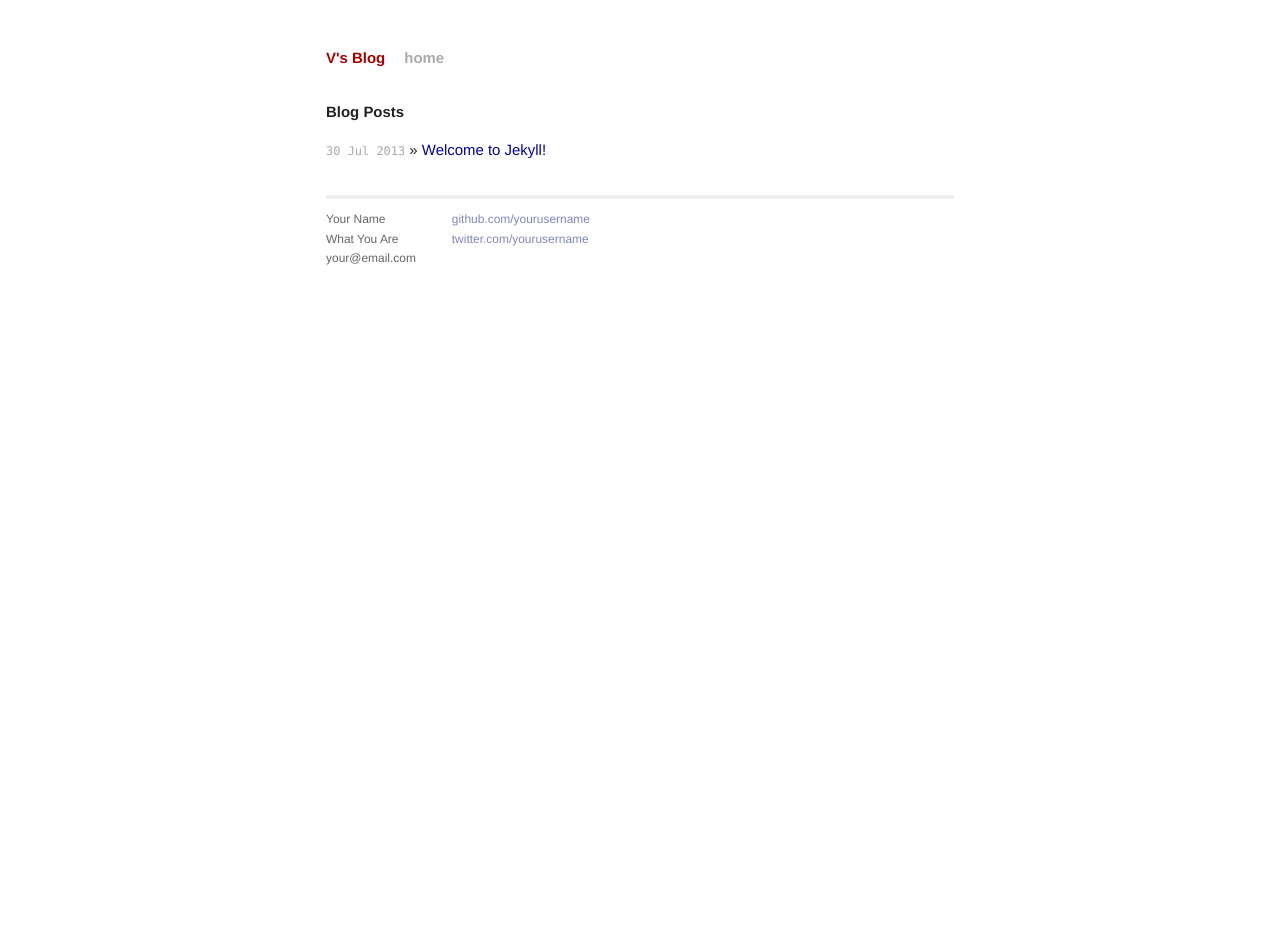
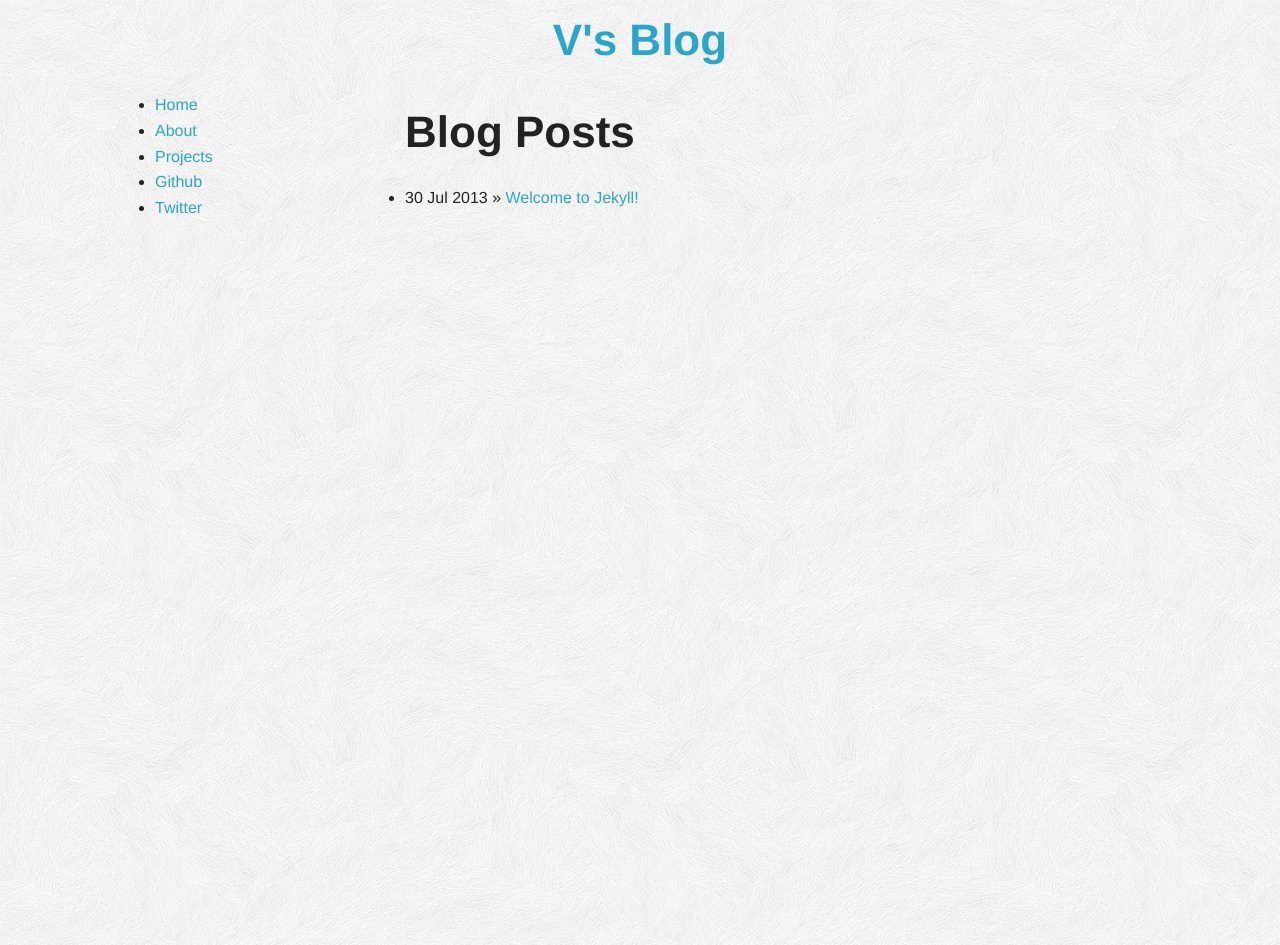
Before and after one commit to v/v.github.io, a Jekyll site: the page built from index.html, in a window 1280 px wide. Built offline with Jekyll 4.4.1, drawn with Linux system fonts in a browser that asks for light colours; Markdown is read by kramdown in place of the engine named in the settings.

Commit message:
A Subtle pattern for good measure

```diff
--- a/_layouts/default.html
+++ b/_layouts/default.html
@@ -13,38 +13,30 @@
         <link rel="stylesheet" href="/css/syntax.css">
 
         <!-- Custom CSS -->
-        <link rel="stylesheet" href="/css/main.css">
+        <link rel="stylesheet" href="/css/app.css">
 
-        <script type="text/javascript"></script>
+        <script type="text/javascript" src="/js/custom.modernizr.js"></script>
+        <script type="text/javascript" src="/js/jquery.js"></script>
+        <script type="text/javascript" src="/js/foundation.min.js"></script>
 
     </head>
     <body>
-        <div class="container">
-          <div class="site">
-            <div class="header">
-              <h1 class="title"><a href="/">{{ site.name }}</a></h1>
-              <a class="extra" href="/">home</a>
+        <div class="row text-center">
+            <h1> <a href="/"> {{ site.name }} </a> </h1>
+        </div>
+        <div class="row">
+            <div class="large-3 columns">
+                <ul>
+                    <li> <a href="/home.html"> Home </a> </li>
+                    <li> <a href="/about.html"> About </a> </li>
+                    <li> <a href="/projects.html"> Projects </a> </li>
+                    <li> <a href="http://github.com/vaibhav2614"> Github </a> </li>
+                    <li> <a href="http://twitter.com/vwritescode"> Twitter </a> </li>
+                </ul>
             </div>
-
+            <div class="large-9 columns">
                 {{ content }}
-
-            <div class="footer">
-              <div class="contact">
-                <p>
-                  Your Name<br />
-                  What You Are<br />
-                  your@email.com
-                </p>
-              </div>
-              <div class="contact">
-                <p>
-                  <a href="http://github.com/yourusername/">github.com/yourusername</a><br />
-                  <a href="http://twitter.com/yourusername/">twitter.com/yourusername</a><br />
-                </p>
-              </div>
             </div>
-          </div>
-        </div> <!-- /container -->
-
+        </div>
     </body>
 </html>
--- /dev/null
+++ b/css/app.css
@@ -0,0 +1,3 @@
+html, body {
+    background: url('/img/subtle_white_feathers.png');
+}
--- a/css/main.css
+++ /dev/null
@@ -1,160 +0,0 @@
-/*****************************************************************************/
-/*
-/* Common
-/*
-/*****************************************************************************/
-
-/* Global Reset */
-* {
-  margin: 0;
-  padding: 0;
-}
-
-html, body { height: 100%; }
-
-body {
-  background-color: #FFF;
-  font: 13.34px Helvetica, Arial, sans-serif;
-  font-size: small;
-  text-align: center;
-}
-
-h1, h2, h3, h4, h5, h6 {
-  font-size: 100%; }
-
-h1 { margin-bottom: 1em; }
-p { margin: 1em 0; }
-
-a         { color: #00a; }
-a:hover   { color: #000; }
-a:visited { color: #a0a; }
-
-/*****************************************************************************/
-/*
-/* Home
-/*
-/*****************************************************************************/
-ul.posts {
-  list-style-type: none;
-  margin-bottom: 2em;
-}
-
-ul.posts li {
-  line-height: 1.75em;
-}
-
-ul.posts span {
-  color: #aaa;
-  font-family: Monaco, "Courier New", monospace;
-  font-size: 80%;
-}
-
-/*****************************************************************************/
-/*
-/* Site
-/*
-/*****************************************************************************/
-
-.site {
-  font-size: 115%;
-  text-align: justify;
-  width: 42em;
-  margin: 3em auto 2em;
-  line-height: 1.5em;
-}
-
-.site .header a {
-  font-weight: bold;
-  text-decoration: none;
-}
-
-.site .header h1.title {
-  display: inline-block;
-  margin-bottom: 2em;
-}
-
-.site .header h1.title a {
-  color: #a00;
-}
-
-.site .header h1.title a:hover {
-  color: #000;
-}
-
-.site .header a.extra {
-  color: #aaa;
-  margin-left: 1em;
-}
-
-.site .header a.extra:hover {
-  color: #000;
-}
-
-.site .meta {
-  color: #aaa;
-}
-
-.site .footer {
-  font-size: 80%;
-  color: #666;
-  border-top: 4px solid #eee;
-  margin-top: 2em;
-  overflow: hidden;
-}
-
-.site .footer .contact {
-  float: left;
-  margin-right: 3em;
-}
-
-.site .footer .contact a {
-  color: #8085C1;
-}
-
-.site .footer .rss {
-  margin-top: 1.1em;
-  margin-right: -.2em;
-  float: right;
-}
-
-.site .footer .rss img {
-  border: 0;
-}
-
-/*****************************************************************************/
-/*
-/* Posts
-/*
-/*****************************************************************************/
-
-/* standard */
-.post pre {
-  border: 1px solid #ddd;
-  background-color: #eef;
-  padding: 0 .4em;
-}
-
-.post ul, .post ol {
-  margin-left: 1.35em;
-}
-
-.post code {
-  border: 1px solid #ddd;
-  background-color: #eef;
-  padding: 0 .2em;
-}
-
-.post pre code {
-  border: none;
-}
-
-/* terminal */
-.post pre.terminal {
-  border: 1px solid #000;
-  background-color: #333;
-  color: #FFF;
-}
-
-.post pre.terminal code {
-  background-color: #333;
-}
```
Also changed, not shown: img/subtle_white_feathers.png (added).
